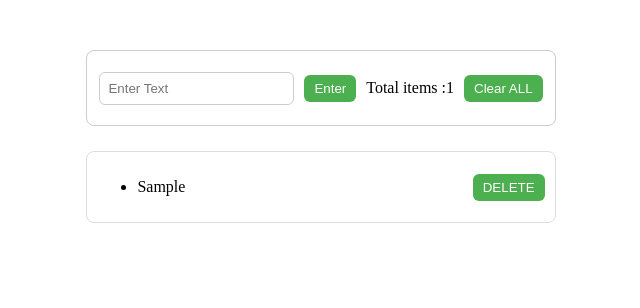
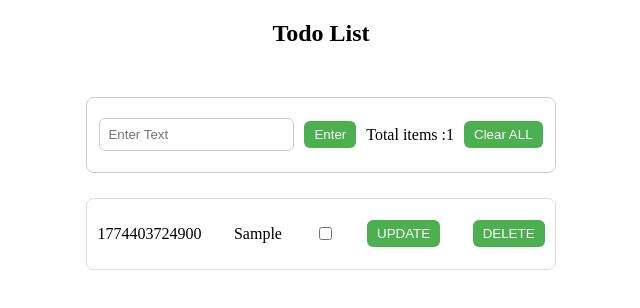
Before and after one commit to manojk572k/MERN_concepts, a React (Vite) app in the folder my-app/: page / in a window 1280 px wide. Both pictures are taken after typing "Sample" into the empty fields and a click on the button "Enter". Shown: the top 308 px of the page, without its empty margins (319-959 px from the left). Built offline with nearby package versions, Linux system fonts and the light colour scheme.

Commit message:
Built Todo app with object-based tasks, completed toggle, localStorage persistence, delete and clear-all actions, and conditional completed styling

```diff
--- a/my-app/src/App.jsx
+++ /dev/null
@@ -1,60 +0,0 @@
-import { useState } from "react"
-import "./App.css"
-function App() {
-  const[text,setText]=useState("")
-  const[list,setList]=useState([])
-
-  const handleSubmit=(e)=>{
-    e.preventDefault()
-    if(text.trim()=="")return
-    setList((prevList)=>{
-      const update=[...prevList, text]
-      return [...new Set(update)]
-      })
-    setText("")
-  }
-
-  const handleDelete =(index)=>{
-    setList((prevList)=>prevList.filter((_,i)=> i!==index))
-  }
-
-  const handleClearALL=()=>{
-    setList([])
-    setText("")
-  }
-
-  return (
-    <div className="container">
-      <form onSubmit={handleSubmit}>
-        <div className="childOne">
-        <input type="text" value={text} placeholder="Enter Text"
-          onChange={(e)=>setText(e.target.value)
-          }
-        />
-        <button type="submit">
-          Enter
-        </button>
-        {list.length===0 ?<p>No items added</p>
-         : <p>Total items :{list.length}</p>
-        }
-        <button type="button" onClick={handleClearALL}>
-          Clear ALL
-        </button>
-        </div>
-        {list.map((info,index)=>
-          <div key={index} className="childTwo">
-            <ul>
-              <li>{info}</li>
-            </ul>
-            <button type="button" onClick={()=>handleDelete(index)}>
-            DELETE
-            </button>
-          </div>
-        )
-        }
-      </form>
-    </div>
-  )
-}
-
-export default App
--- a/my-app/src/main.jsx
+++ b/my-app/src/main.jsx
@@ -1,7 +1,7 @@
 import { StrictMode} from 'react'
 import { createRoot } from 'react-dom/client'
 import './index.css'
-import App from './App.jsx'
+import App from './taskTodo/App.jsx'
 
 createRoot(document.getElementById('root')).render(
   <StrictMode>
--- a/my-app/src/App.css
+++ b/my-app/src/taskTodo/App.css
@@ -1,3 +1,10 @@
+
+.body{
+    margin:0
+}
+.body h2{
+  text-align: center;
+}
 .container {
   display: flex;
   justify-content: center;
@@ -11,7 +18,21 @@
   border-radius: 8px;
   align-items: center;
 }
-.childTwo {
+
+.checkedChild2{
+  display: flex;
+  justify-content: space-between;
+  align-items: center;
+  margin-top: 10px;
+  padding: 10px;
+  border: 1px solid #ddd;
+  border-radius: 8px;
+  background-color: #ccc;
+  text-decoration: line-through;
+  color: #888;
+}
+
+.unCheckedChild2 {
   display: flex;
   justify-content: space-between;
   align-items: center;
--- /dev/null
+++ b/my-app/src/taskTodo/App.jsx
@@ -0,0 +1,97 @@
+import { useEffect, useState } from "react"
+import "./App.css"
+function App() {
+  const[text,setText]=useState("")
+  const[list,setList]=useState(()=>{
+    const stored = localStorage.getItem("list");
+    return stored ? JSON.parse(stored) : [];
+  })
+
+  // const[object,setObject]=useState({})
+
+  useEffect(()=>{
+    localStorage.setItem("list",JSON.stringify(list));
+  },[list])
+
+  const handleSubmit=(e)=>{
+    e.preventDefault()
+    if(text.trim()=="")return
+
+    const newTodao ={
+      id:Date.now(),
+      textofTodo:text,
+      isCompleted:false
+    }
+
+    setList((prevList)=>{
+      const update=[...prevList, newTodao]
+      return [...new Set(update)]
+      })
+    setText("")
+  }
+
+  const handleDelete =(index)=>{
+    setList((prevList)=>prevList.filter((_,i)=> i!==index))
+  }
+
+  const handleClearALL=()=>{
+    setList([])
+    setText("")
+  }
+
+  const handleToggle=(id)=>{
+      setList((prevList)=>
+      prevList.map((item)=>
+        item.id === id
+        ? {...item,isCompleted: !item.isCompleted}
+        :item
+      )
+      )
+  }
+  console.log(list)
+
+  return (
+      <div className="body">
+        <h2>Todo List</h2>
+      <div className="container">
+      <form onSubmit={handleSubmit}>
+        <div className="childOne">
+        <input type="text" value={text} placeholder="Enter Text"
+          onChange={(e)=>setText(e.target.value)
+          }
+        />
+        <button type="submit">
+          Enter
+        </button>
+        {list.length===0 ?<p>No items added</p>
+         : <p>Total items :{list.length}</p>
+        }
+        <button type="button" onClick={handleClearALL}>
+          Clear ALL
+        </button>
+        </div>
+        {list.map((info,index)=>
+          <div key={info.id} className={info.isCompleted ? "checkedChild2" : "unCheckedChild2"}>
+            <p>{info.id}</p>
+            <p>{info.textofTodo}</p>
+            <input
+             type="checkbox"
+             checked={info.isCompleted}
+             onChange={() => handleToggle(info.id)}
+            />
+            <button type="button" >
+            UPDATE
+            </button>
+            <button type="button" onClick={()=>handleDelete(index)}>
+            DELETE
+            </button>
+          </div>
+        )
+        }
+      </form>
+    </div>
+      </div>
+  )
+}
+
+export default App
```
Also changed, not shown: my-app/src/taskAPI/App1.css (added), my-app/src/taskAPI/App1.jsx (added), my-app/src/taskAPI/Body.css (added), my-app/src/taskAPI/Body.jsx (added), my-app/src/taskAPI/Navbar.jsx (added), my-app/src/taskAPI/navbar.css (added), my-app/src/taskTodo/InputBox.jsx (added), my-app/src/taskTodo/Message.jsx (renamed from my-app/src/Message.jsx).
